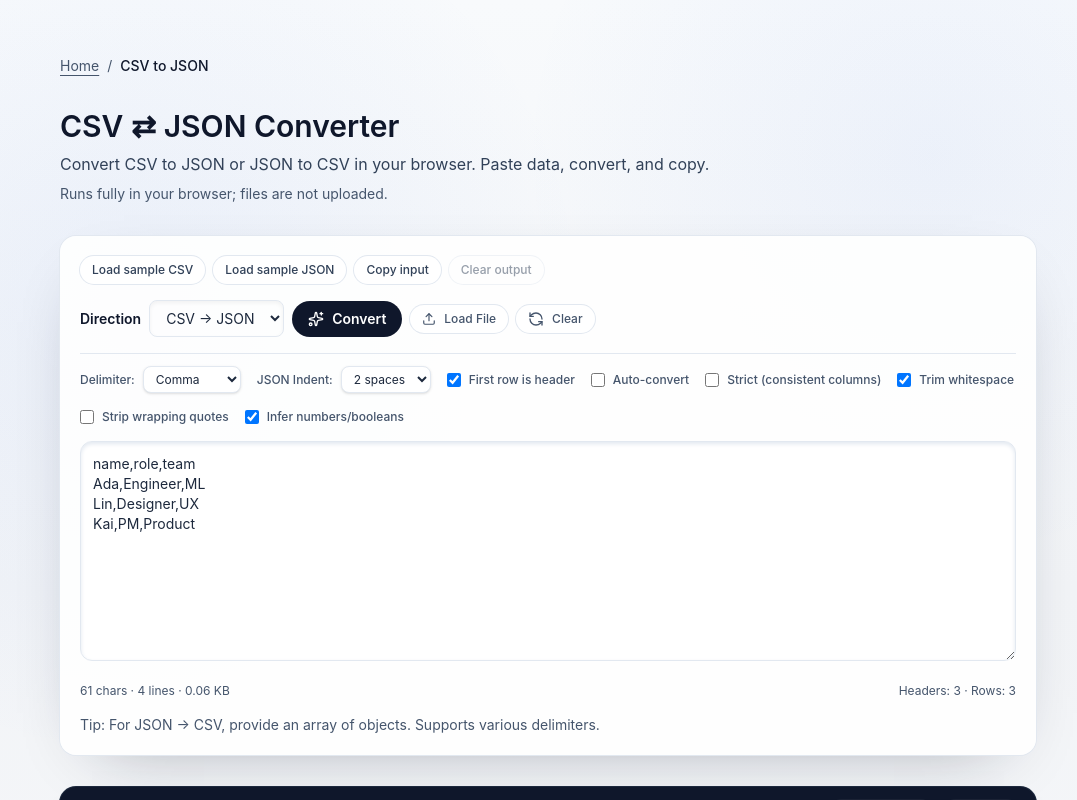
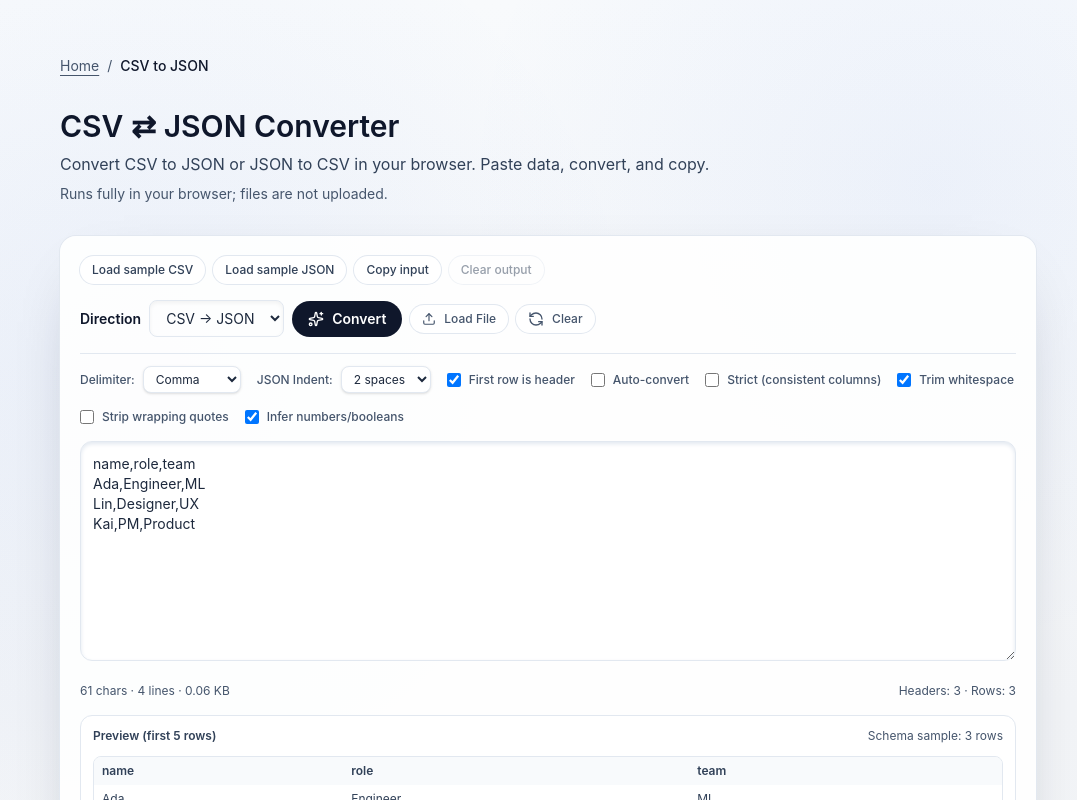
Before and after one commit to ChainPix/custom-website, a Next.js app: page /csv-json in a window 1280 px wide. Both pictures are taken after a click on the button "Load sample CSV". Shown: the top 800 px of the page, without its empty margins (92-1169 px from the left). Built offline with nearby package versions, Linux system fonts and the light colour scheme; no server answers.

Commit message:
Add CSV preview and schema

```diff
--- a/app/(tools)/csv-json/CSV_JSON.md
+++ b/app/(tools)/csv-json/CSV_JSON.md
@@ -8,6 +8,7 @@
 - Strict mode: Row index reporting now uses the actual parsed row position (no duplicate-row confusion).
 - CSV output types: Optional inference for numbers/booleans to avoid forcing every value to string.
 - Headers: Duplicate or blank header names are made unique to avoid silent overwrites.
+- Serious mode behavior: Added CSV preview and schema/type snapshot for deterministic inspection before converting.
 - UX: Single input/output; no inline samples; no schema validation; no column type handling; no toggle for trimming/quoting options; no preview of detected headers/rows; no selectable quote/escape rules.
 - Validation: Warns on large input, limits file size to 10MB, but no explicit guard for malformed CSV edge cases (embedded newlines, uneven columns) beyond generic errors; no row count limit guard; auto-convert retries on every change.
 - Accessibility: Buttons/inputs mostly labeled; lacks `aria-live` status/errors; output region not labeled as a region; file upload feedback relies on text only.
--- a/app/(tools)/csv-json/client.tsx
+++ b/app/(tools)/csv-json/client.tsx
@@ -7,6 +7,7 @@ import { Check, Clipboard, Download, Loader2, RefreshCcw, Sparkles, Upload } fro
 type Mode = "csv-to-json" | "json-to-csv";
 type Delimiter = "," | ";" | "\t" | "|";
 type CsvValue = string | number | boolean;
+type CsvType = "string" | "number" | "boolean" | "mixed" | "empty";
 
 const MAX_SIZE_BYTES = 10 * 1024 * 1024; // 10MB limit
 const MAX_ROWS = 20000;
@@ -68,6 +69,30 @@ const parseCsvRows = (csv: string, delimiter: Delimiter = ",") => {
   return rows;
 };
 
+const makeUniqueHeaders = (headers: string[]) => {
+  const seen = new Map<string, number>();
+  return headers.map((header, index) => {
+    const raw = header || `col_${index + 1}`;
+    const count = seen.get(raw) ?? 0;
+    seen.set(raw, count + 1);
+    return count === 0 ? raw : `${raw}_${count + 1}`;
+  });
+};
+
+const coerceCsvValue = (value: string, inferTypes: boolean): CsvValue => {
+  if (!inferTypes) return value;
+  if (!value) return value;
+  const normalized = value.trim();
+  if (normalized !== value) return value;
+  const lower = normalized.toLowerCase();
+  if (lower === "true") return true;
+  if (lower === "false") return false;
+  if (/^-?\d+(?:\.\d+)?(?:[eE][+-]?\d+)?$/.test(normalized)) {
+    return Number(normalized);
+  }
+  return value;
+};
+
 function csvToJson(
   csv: string,
   delimiter: Delimiter = ",",
@@ -88,38 +113,15 @@ function csvToJson(
   const baseHeaders = hasHeaders
     ? rows[0].map((h) => (trimWhitespace ? h.trim() : h))
     : Array.from({ length: rows[0].length }, (_, i) => `col_${i + 1}`);
-
-  const headers = (() => {
-    const seen = new Map<string, number>();
-    return baseHeaders.map((header, index) => {
-      const raw = header || `col_${index + 1}`;
-      const count = seen.get(raw) ?? 0;
-      seen.set(raw, count + 1);
-      return count === 0 ? raw : `${raw}_${count + 1}`;
-    });
-  })();
+  const headers = makeUniqueHeaders(baseHeaders);
 
   const dataRows = hasHeaders ? rows.slice(1) : rows;
-
-  const coerceValue = (value: string): CsvValue => {
-    if (!inferTypes) return value;
-    if (!value) return value;
-    const normalized = value.trim();
-    if (normalized !== value) return value;
-    const lower = normalized.toLowerCase();
-    if (lower === "true") return true;
-    if (lower === "false") return false;
-    if (/^-?\d+(?:\.\d+)?(?:[eE][+-]?\d+)?$/.test(normalized)) {
-      return Number(normalized);
-    }
-    return value;
-  };
 
   return dataRows.map((row, index) => {
     const cols = row.map((c) => {
       const trimmed = trimWhitespace ? c.trim() : c;
       const stripped = stripQuotes && /^".*"$/.test(trimmed) ? trimmed.slice(1, -1) : trimmed;
-      return coerceValue(stripped);
+      return coerceCsvValue(stripped, inferTypes);
     });
     if (strict && cols.length !== headers.length) {
       const rowIndex = hasHeaders ? index + 2 : index + 1;
@@ -218,6 +220,80 @@ export default function CsvJsonClient() {
       return null;
     }
   }, [input, mode, hasHeaders, delimiter]);
+
+  const csvPreview = useMemo(() => {
+    if (!input.trim() || mode !== "csv-to-json") return null;
+    try {
+      const parsedRows = parseCsvRows(input, delimiter).filter((row) => !(row.length === 1 && row[0].trim() === ""));
+      if (!parsedRows.length) return null;
+      if (parsedRows[0]?.[0]?.startsWith("\uFEFF")) {
+        parsedRows[0][0] = parsedRows[0][0].replace(/^\uFEFF/, "");
+      }
+      const baseHeaders = hasHeaders
+        ? parsedRows[0].map((h) => (trimWhitespace ? h.trim() : h))
+        : Array.from({ length: parsedRows[0].length }, (_, i) => `col_${i + 1}`);
+      const headers = makeUniqueHeaders(baseHeaders);
+      const dataRows = hasHeaders ? parsedRows.slice(1) : parsedRows;
+      const sampleRows = dataRows.slice(0, 5).map((row) =>
+        row.map((c) => {
+          const trimmed = trimWhitespace ? c.trim() : c;
+          const stripped = stripQuotes && /^".*"$/.test(trimmed) ? trimmed.slice(1, -1) : trimmed;
+          return coerceCsvValue(stripped, inferTypes);
+        }),
+      );
+      const schemaSample = dataRows.slice(0, 200).map((row) =>
+        row.map((c) => {
+          const trimmed = trimWhitespace ? c.trim() : c;
+          const stripped = stripQuotes && /^".*"$/.test(trimmed) ? trimmed.slice(1, -1) : trimmed;
+          return coerceCsvValue(stripped, inferTypes);
+        }),
+      );
+      const schema = headers.map((header, index) => {
+        let total = 0;
+        let empty = 0;
+        let hasNumber = false;
+        let hasBoolean = false;
+        let hasString = false;
+        schemaSample.forEach((row) => {
+          const value = row[index];
+          total += 1;
+          if (value === "" || value === undefined) {
+            empty += 1;
+            return;
+          }
+          switch (typeof value) {
+            case "number":
+              hasNumber = true;
+              break;
+            case "boolean":
+              hasBoolean = true;
+              break;
+            default:
+              hasString = true;
+          }
+        });
+        const nonEmpty = total - empty;
+        let type: CsvType = "empty";
+        if (nonEmpty === 0) {
+          type = "empty";
+        } else if (hasString && (hasNumber || hasBoolean)) {
+          type = "mixed";
+        } else if (hasNumber && hasBoolean) {
+          type = "mixed";
+        } else if (hasNumber) {
+          type = "number";
+        } else if (hasBoolean) {
+          type = "boolean";
+        } else {
+          type = "string";
+        }
+        return { header, type, nonEmpty, total };
+      });
+      return { headers, sampleRows, schema };
+    } catch {
+      return null;
+    }
+  }, [input, mode, delimiter, hasHeaders, trimWhitespace, stripQuotes, inferTypes]);
 
   // Check input size and warn if too large
   useEffect(() => {
@@ -676,6 +752,66 @@ export default function CsvJsonClient() {
           )}
         </div>
 
+        {csvPreview && (
+          <div className="space-y-3 rounded-xl border border-slate-200 bg-white/80 p-3">
+            <div className="flex flex-wrap items-center justify-between gap-2 text-xs text-slate-600">
+              <span className="font-semibold text-slate-700">Preview (first 5 rows)</span>
+              <span>Schema sample: {Math.min(200, Math.max(csvPreview.schema[0]?.total ?? 0, 0))} rows</span>
+            </div>
+            <div className="overflow-x-auto rounded-lg border border-slate-200">
+              <table className="min-w-full text-xs">
+                <thead className="bg-slate-50 text-slate-700">
+                  <tr>
+                    {csvPreview.headers.map((header) => (
+                      <th key={header} className="px-2 py-1.5 text-left font-semibold">
+                        {header}
+                      </th>
+                    ))}
+                  </tr>
+                </thead>
+                <tbody className="divide-y divide-slate-100">
+                  {csvPreview.sampleRows.map((row, rowIndex) => (
+                    <tr key={`row-${rowIndex}`} className="text-slate-700">
+                      {csvPreview.headers.map((header, colIndex) => (
+                        <td key={`${header}-${rowIndex}`} className="px-2 py-1.5">
+                          {row[colIndex] === undefined ? "" : String(row[colIndex])}
+                        </td>
+                      ))}
+                    </tr>
+                  ))}
+                  {!csvPreview.sampleRows.length && (
+                    <tr>
+                      <td className="px-2 py-2 text-slate-500" colSpan={csvPreview.headers.length}>
+                        No data rows to preview.
+                      </td>
+                    </tr>
+                  )}
+                </tbody>
+              </table>
+            </div>
+            <div className="overflow-x-auto rounded-lg border border-slate-200">
+              <table className="min-w-full text-xs">
+                <thead className="bg-slate-50 text-slate-700">
+                  <tr>
+                    <th className="px-2 py-1.5 text-left font-semibold">Column</th>
+                    <th className="px-2 py-1.5 text-left font-semibold">Inferred type</th>
+                    <th className="px-2 py-1.5 text-left font-semibold">Non-empty</th>
+                  </tr>
+                </thead>
+                <tbody className="divide-y divide-slate-100 text-slate-700">
+                  {csvPreview.schema.map((col) => (
+                    <tr key={`schema-${col.header}`}>
+                      <td className="px-2 py-1.5">{col.header}</td>
+                      <td className="px-2 py-1.5">{col.type}</td>
+                      <td className="px-2 py-1.5">{col.nonEmpty}/{col.total}</td>
+                    </tr>
+                  ))}
+                </tbody>
+              </table>
+            </div>
+          </div>
+        )}
+
         {warning && (
           <p className="text-sm font-medium text-blue-600">{warning}</p>
         )}
```
